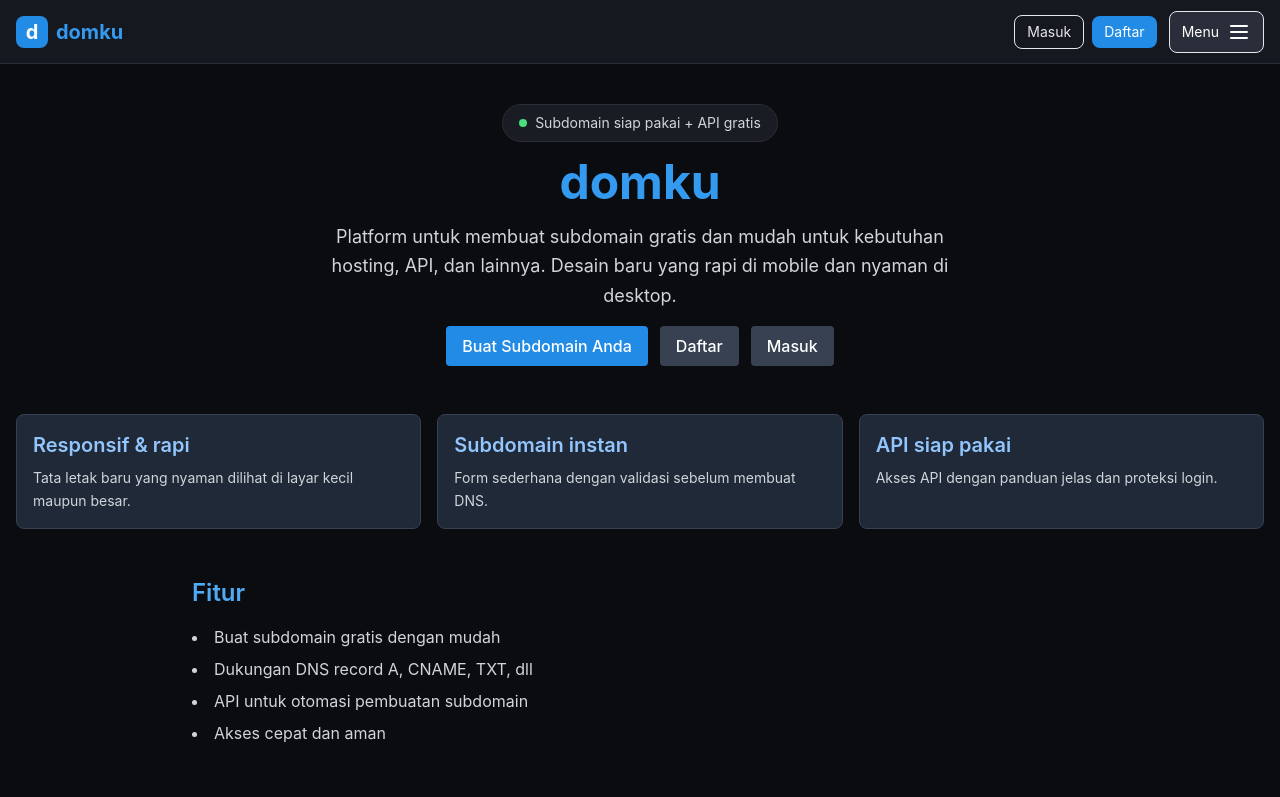
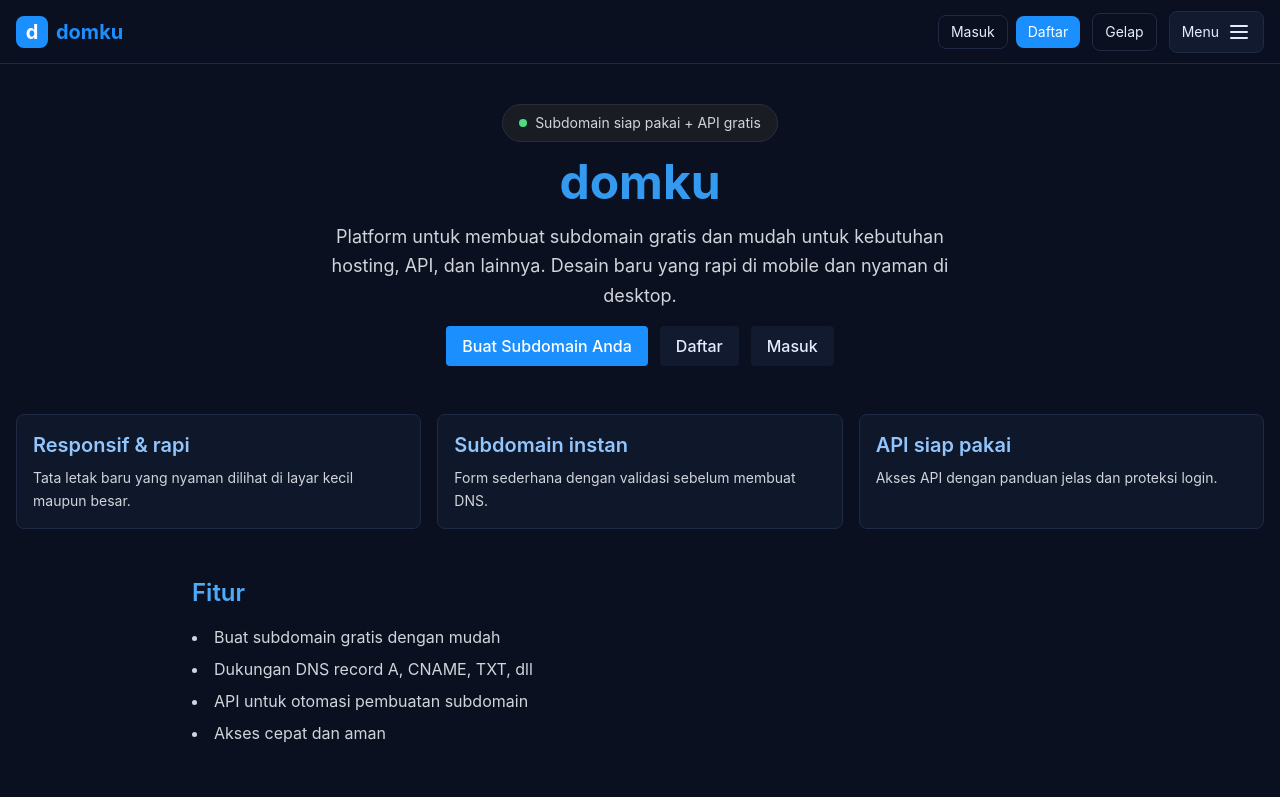
Before and after one commit to akaanakbaik/domkuv2, a React (Vite) app: page / in a window 1280 px wide. Shown: the top 797 px of the page. Built offline with nearby package versions, Linux system fonts and the light colour scheme; no server answers.

Commit message:
Refine blue theme and loading experience

```diff
--- a/src/App.jsx
+++ b/src/App.jsx
@@ -14,6 +14,7 @@ function App() {
   const [user, setUser] = useState(null);
   const [loading, setLoading] = useState(true);
   const [showSidebar, setShowSidebar] = useState(false);
+  const [theme, setTheme] = useState('system');
 
   useEffect(() => {
     const checkSession = async () => {
@@ -32,13 +33,25 @@ function App() {
     return () => subscription.unsubscribe();
   }, []);
 
+  useEffect(() => {
+    const prefersDark = window.matchMedia('(prefers-color-scheme: dark)').matches;
+    const initialTheme = localStorage.getItem('domku-theme') || (prefersDark ? 'dark' : 'light');
+    setTheme(initialTheme);
+  }, []);
+
+  useEffect(() => {
+    const root = document.documentElement;
+    root.setAttribute('data-theme', theme);
+    localStorage.setItem('domku-theme', theme);
+  }, [theme]);
+
   if (loading) {
     return <Loading />;
   }
 
   return (
-    <div className="min-h-screen bg-dark-900 text-white">
-      <Navbar setShowSidebar={setShowSidebar} user={user} />
+    <div className="min-h-screen bg-page text-foreground transition-colors duration-300">
+      <Navbar setShowSidebar={setShowSidebar} user={user} theme={theme} setTheme={setTheme} />
       <Sidebar show={showSidebar} setShow={setShowSidebar} user={user} />
       <main className="pt-16">
         <Routes>
--- a/src/components/Loading.jsx
+++ b/src/components/Loading.jsx
@@ -2,18 +2,67 @@ import React from 'react';
 
 const Loading = () => {
   return (
-    <div className="fixed inset-0 z-[9999] flex flex-col items-center justify-center gap-3.5 bg-dark-900">
-      <div className="loader w-[clamp(32px,8vw,50px)] h-[clamp(32px,8vw,50px)] rounded-full animate-spin-slow border-t-2 border-blue-500 border-opacity-50"></div>
-      <div className="letter-wrapper flex gap-0.5">
+    <div className="fixed inset-0 z-[9999] loader-wrapper">
+      <div className="loader"></div>
+      <div className="letter-wrapper">
         {['L','o','a','d','i','n','g','.','.','.'].map((l, i) => (
-          <span key={i} className="text-[clamp(1rem,5vw,1.6rem)] opacity-40 animate-bounce" style={{ animationDelay: `${i * 0.1}s` }}>{l}</span>
+          <span key={i} className="loader-letter" style={{ animationDelay: `${i * 0.1}s` }}>{l}</span>
         ))}
       </div>
       <style>{`
-        @keyframes spin-slow { to { transform: rotate(360deg); } }
-        @keyframes bounce { 0%,100%{opacity:0.4;transform:translateY(0);} 20%{opacity:1;transform:scale(1.12);} 40%{opacity:0.7;transform:translateY(0);} }
-        .animate-spin-slow { animation: spin-slow 1.8s cubic-bezier(0.45, 0.05, 0.55, 0.95) infinite; }
-        .animate-bounce { animation: bounce 2s ease-in-out infinite; }
+        * { box-sizing: border-box; }
+        .loader-wrapper {
+          position: fixed;
+          inset: 0;
+          display: flex;
+          flex-direction: column;
+          align-items: center;
+          justify-content: center;
+          gap: 14px;
+          background: #0b0c10;
+          z-index: 9999;
+        }
+        .loader {
+          width: clamp(32px, 8vw, 50px);
+          height: clamp(32px, 8vw, 50px);
+          border-radius: 50%;
+          animation: loader-rotate 1.8s cubic-bezier(0.45, 0.05, 0.55, 0.95) infinite;
+          transform-origin: center;
+          backface-visibility: hidden;
+          perspective: 1000px;
+          will-change: transform, box-shadow, background;
+          filter: blur(0.2px) drop-shadow(0 0 6px rgba(0, 191, 255, 0.5));
+        }
+        @keyframes loader-rotate {
+          0% { transform: rotate(0deg); box-shadow: 0 1px 1px 0 #f0f8ff inset, 0 3px 5px 0 #87ceeb inset, 0 4px 4px 0 #00bfff inset; }
+          25% { transform: rotate(90deg); box-shadow: 0 1px 1px 0 #eaf6ff inset, 0 3px 5px 0 #7fd6ff inset, 0 4px 4px 0 #1ebfff inset; }
+          50% { transform: rotate(180deg); background: #dff4ff; box-shadow: 0 1px 1px 0 #b0e0e6 inset, 0 3px 5px 0 #1e90ff inset, 0 4px 4px 0 #0000cd inset; }
+          75% { transform: rotate(270deg); box-shadow: 0 1px 1px 0 #eaf6ff inset, 0 3px 5px 0 #7fd6ff inset, 0 4px 4px 0 #1ebfff inset; }
+          100% { transform: rotate(360deg); box-shadow: 0 1px 1px 0 #f0f8ff inset, 0 3px 5px 0 #87ceeb inset, 0 4px 4px 0 #00bfff inset; }
+        }
+        .letter-wrapper { display: flex; gap: 2px; }
+        .loader-letter {
+          color: #ffffff;
+          opacity: 0.4;
+          transform: translateY(0);
+          animation: loader-letter-anim 2s ease-in-out infinite;
+          font-size: clamp(1rem, 5vw, 1.6rem);
+        }
+        .loader-letter:nth-child(1) { animation-delay: 0s; }
+        .loader-letter:nth-child(2) { animation-delay: 0.1s; }
+        .loader-letter:nth-child(3) { animation-delay: 0.2s; }
+        .loader-letter:nth-child(4) { animation-delay: 0.3s; }
+        .loader-letter:nth-child(5) { animation-delay: 0.4s; }
+        .loader-letter:nth-child(6) { animation-delay: 0.5s; }
+        .loader-letter:nth-child(7) { animation-delay: 0.6s; }
+        @keyframes loader-letter-anim {
+          0%, 100% { opacity: 0.4; transform: translateY(0); }
+          20% { opacity: 1; transform: scale(1.12); }
+          40% { opacity: 0.7; transform: translateY(0); }
+        }
+        @media (prefers-reduced-motion: reduce) {
+          * { animation: none !important; transition: none !important; }
+        }
       `}</style>
     </div>
   );
--- a/src/components/Navbar.jsx
+++ b/src/components/Navbar.jsx
@@ -1,13 +1,21 @@
 import React from 'react';
 import { useNavigate } from 'react-router-dom';
 
-const Navbar = ({ setShowSidebar, user }) => {
+const Navbar = ({ setShowSidebar, user, theme, setTheme }) => {
   const navigate = useNavigate();
 
+  const toggleTheme = () => {
+    setTheme((prev) => {
+      if (prev === 'light') return 'dark';
+      if (prev === 'dark') return 'light';
+      return 'dark';
+    });
+  };
+
   return (
-    <nav className="fixed top-0 left-0 right-0 h-16 bg-dark-800/80 backdrop-blur border-b border-dark-700 flex items-center justify-between px-4 z-50">
-      <button onClick={() => navigate('/')} className="flex items-center gap-2 text-xl font-bold text-blue-500">
-        <span className="inline-flex h-8 w-8 items-center justify-center rounded-lg bg-blue-600 text-white">d</span>
+    <nav className="fixed top-0 left-0 right-0 h-16 bg-surface/80 backdrop-blur border-b border-stroke flex items-center justify-between px-4 z-50">
+      <button onClick={() => navigate('/')} className="flex items-center gap-2 text-xl font-bold text-accent">
+        <span className="inline-flex h-8 w-8 items-center justify-center rounded-lg bg-accent text-white">d</span>
         <span>domku</span>
       </button>
 
@@ -16,21 +24,28 @@ const Navbar = ({ setShowSidebar, user }) => {
           <div className="hidden sm:flex items-center gap-2">
             <button
               onClick={() => navigate('/auth', { state: { mode: 'login' } })}
-              className="px-3 py-1.5 text-sm rounded-lg border border-dark-600 text-gray-200 hover:border-blue-500"
+              className="px-3 py-1.5 text-sm rounded-lg border border-stroke text-foreground hover:border-accent"
             >
               Masuk
             </button>
             <button
               onClick={() => navigate('/auth', { state: { mode: 'register' } })}
-              className="px-3 py-1.5 text-sm rounded-lg bg-blue-600 hover:bg-blue-700 text-white"
+              className="px-3 py-1.5 text-sm rounded-lg bg-accent text-white"
             >
               Daftar
             </button>
           </div>
         )}
         <button
+          onClick={toggleTheme}
+          className="hidden sm:inline-flex items-center gap-2 text-sm px-3 py-2 rounded-lg border border-stroke text-foreground"
+          aria-label="Toggle theme"
+        >
+          {theme === 'light' ? 'Terang' : 'Gelap'}
+        </button>
+        <button
           onClick={() => setShowSidebar(true)}
-          className="flex items-center gap-2 text-white focus:outline-none bg-dark-700 hover:bg-dark-600 rounded-lg px-3 py-2 border border-dark-600"
+          className="flex items-center gap-2 text-foreground focus:outline-none bg-surface-alt rounded-lg px-3 py-2 border border-stroke"
         >
           <span className="text-sm hidden md:inline">Menu</span>
           <svg className="w-6 h-6" fill="none" stroke="currentColor" viewBox="0 0 24 24">
--- a/src/pages/DeveloperPage.jsx
+++ b/src/pages/DeveloperPage.jsx
@@ -4,13 +4,13 @@ const DeveloperPage = () => {
   return (
     <div className="container mx-auto px-4 py-10">
       <div className="max-w-3xl mx-auto flex flex-col gap-6">
-        <div className="bg-gradient-to-br from-blue-700/30 to-purple-700/20 border border-dark-700 rounded-2xl p-6 shadow-lg">
+        <div className="border border-stroke rounded-2xl p-6 bg-surface">
           <p className="text-sm text-gray-300">Kenalan dulu</p>
           <div className="flex flex-col sm:flex-row sm:items-center gap-4 mt-3">
             <img
               src="https://cdn.yupra.my.id/yp/2jz78png.jpg"
               alt="Aka"
-              className="w-24 h-24 rounded-full object-cover border-2 border-blue-500 shadow"
+              className="w-24 h-24 rounded-full object-cover border-2 border-stroke"
             />
             <div className="space-y-2">
               <h1 className="text-3xl font-bold text-white">Aka</h1>
--- a/src/styles/globals.css
+++ b/src/styles/globals.css
@@ -1,6 +1,24 @@
 @tailwind base;
 @tailwind components;
 @tailwind utilities;
+
+:root {
+  --page: #0b1021;
+  --surface: #0f172a;
+  --surface-alt: #111a2e;
+  --foreground: #e5ecff;
+  --stroke: #1f2a44;
+  --accent: #1c8fff;
+}
+
+:root[data-theme='light'] {
+  --page: #f6fbff;
+  --surface: #eaf4ff;
+  --surface-alt: #dbeafe;
+  --foreground: #0b1021;
+  --stroke: #b6c2d6;
+  --accent: #1c6bff;
+}
 
 body {
   margin: 0;
@@ -9,8 +27,8 @@ body {
     sans-serif;
   -webkit-font-smoothing: antialiased;
   -moz-osx-font-smoothing: grayscale;
-  background-color: #0b0c10;
-  color: white;
+  background-color: var(--page);
+  color: var(--foreground);
   overflow-x: hidden;
   transition: background-color 0.3s ease, color 0.3s ease;
 }
@@ -33,28 +51,44 @@ body {
   background-image: none !important;
 }
 
+.bg-page { background-color: var(--page); }
+.bg-surface { background-color: var(--surface); }
+.bg-surface-alt { background-color: var(--surface-alt); }
+.text-foreground { color: var(--foreground); }
+.border-stroke { border-color: var(--stroke); }
+.text-accent { color: var(--accent); }
+.bg-accent { background-color: var(--accent); }
+.border-stroke { border-color: var(--stroke); }
+
 .btn-blue {
-  @apply bg-blue-600 hover:bg-blue-700 text-white;
+  color: white;
+  background-color: var(--accent);
 }
 
 .btn-gray {
-  @apply bg-gray-700 hover:bg-gray-600 text-white; /* Ganti ke kelas bawaan */
+  background-color: var(--surface-alt);
+  color: var(--foreground);
 }
 
 /* Gaya card tanpa bayangan */
 .card {
-  @apply bg-gray-800 border border-gray-700 rounded-lg p-4; /* Ganti ke kelas bawaan */
+  @apply rounded-lg p-4;
+  background-color: var(--surface);
+  border: 1px solid var(--stroke);
   box-shadow: none !important;
 }
 
 /* Gaya input tanpa bayangan */
 .input {
-  @apply bg-gray-700 border border-gray-600 rounded px-3 py-2 text-white; /* Ganti ke kelas bawaan */
+  @apply rounded px-3 py-2;
+  background-color: var(--surface-alt);
+  border: 1px solid var(--stroke);
+  color: var(--foreground);
   box-shadow: none !important;
 }
 
 /* Gaya sidebar tanpa bayangan */
 .sidebar {
   box-shadow: none !important;
-  background-color: rgba(31, 41, 55, 0.95); /* Ganti ke warna bawaan, misal gray-800 */
+  background-color: rgba(17, 26, 46, 0.95); /* Ganti ke warna bawaan, misal gray-800 */
 }
```
Also changed, not shown: src/components/Sidebar.jsx (+19 -6 lines).
